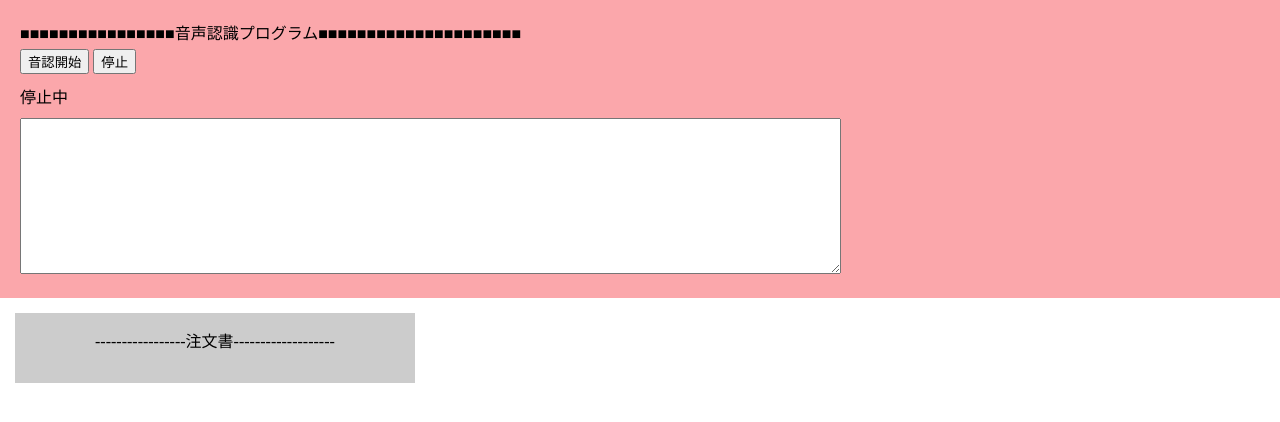
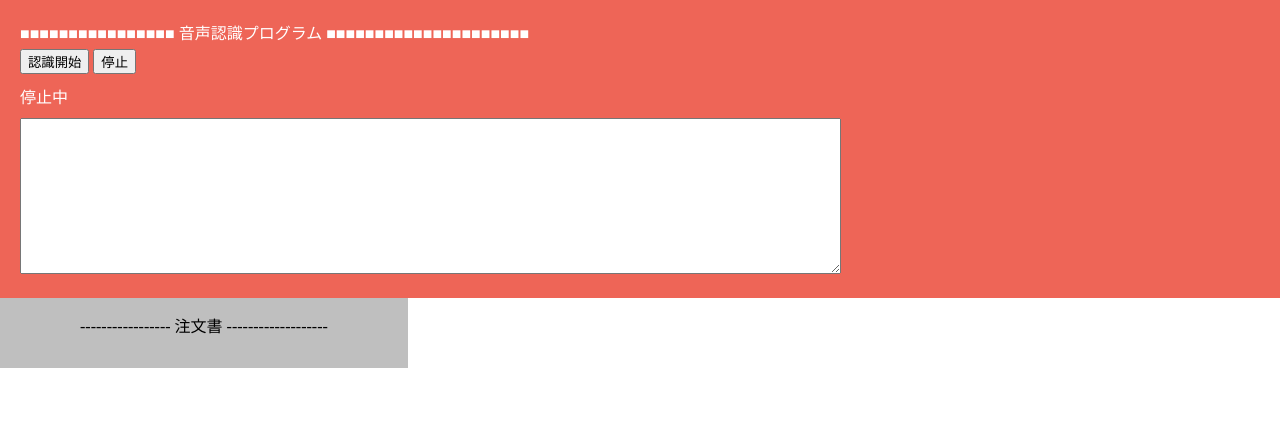
Before and after one commit to watanabeyt06-work/speech-recognition-lister, a plain HTML site: page docs/index.html in a window 1280 px wide. Drawn offline with nearby package versions, Linux system fonts and the light colour scheme.

Commit message:
updated page style

```diff
--- a/docs/css/style.css
+++ b/docs/css/style.css
@@ -18,15 +18,16 @@ h1, p {
 }
 
 #order{
-  margin-top: 15px;
-  margin-left: 15px;
+  margin-top: 0;
+  margin-left: 0;
   display: inline-block;
   padding: 15px 80px;
-  background-color: #CCCCCC;
+  background-color: #BFBFBF;
 }
 
 #speech-recog {
-    background-color: #FBA7AB;
+    background-color: #EE6557;
+    color: white;
     padding: 20px;
 }
 #speech-recog span{
--- a/docs/index.html
+++ b/docs/index.html
@@ -19,9 +19,9 @@
         <section>
             <div id="speech-recog">
                 <span>
-                    ■■■■■■■■■■■■■■■■音声認識プログラム■■■■■■■■■■■■■■■■■■■■■
+                    ■■■■■■■■■■■■■■■■  音声認識プログラム  ■■■■■■■■■■■■■■■■■■■■■
                 </span>
-                <input type="button" value="音認開始" onClick="vr_function();">
+                <input type="button" value="認識開始" onClick="vr_function();">
                 <input type="button" value="停止" onClick="stop();">
                 <div id="state">停止中</div>
                 <textarea id="recognizedText" cols="100" rows="10"></textarea>
@@ -30,7 +30,7 @@
         <input type="hidden" id="hidden-field" />
         <section id="list-result">
             <div id="order">
-                <span>-----------------注文書-------------------</span>
+                <span>----------------- 注文書 -------------------</span>
                 <div>
                     <ul id="list">
                     </ul>
```
